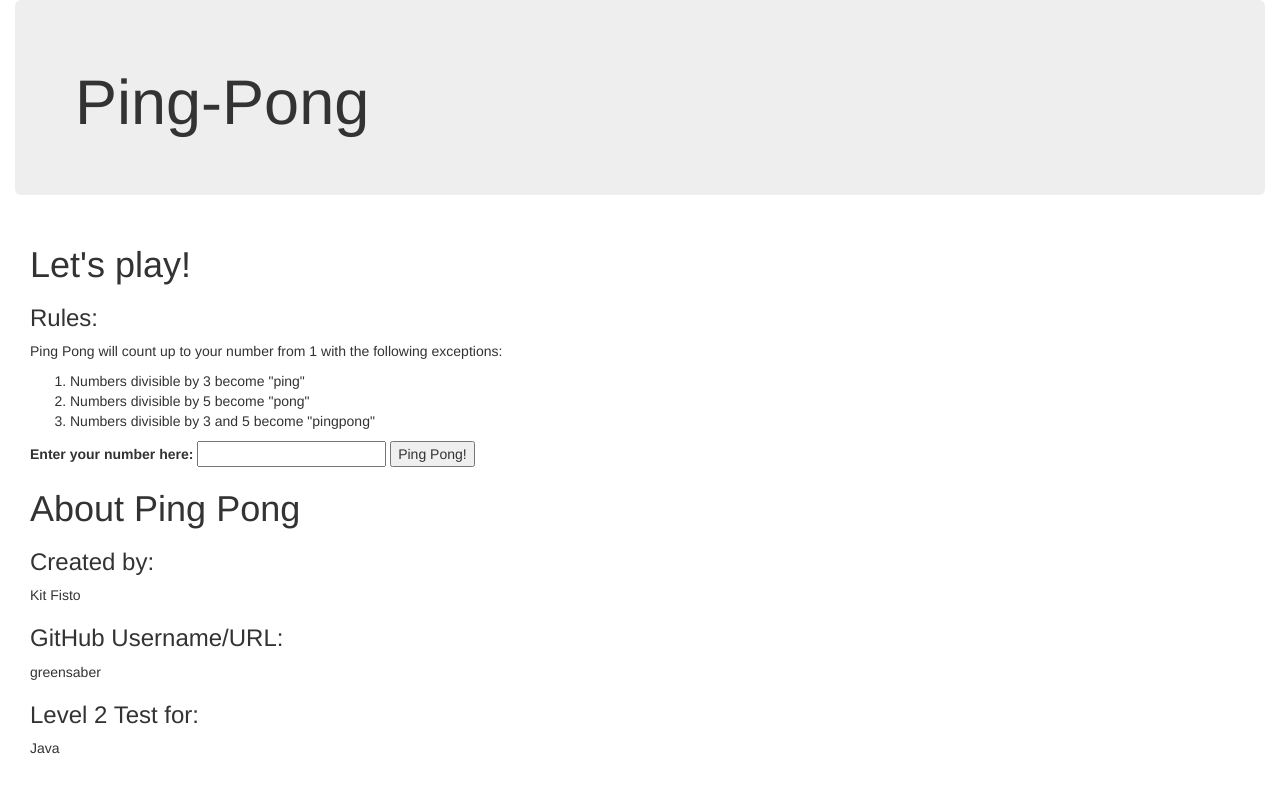
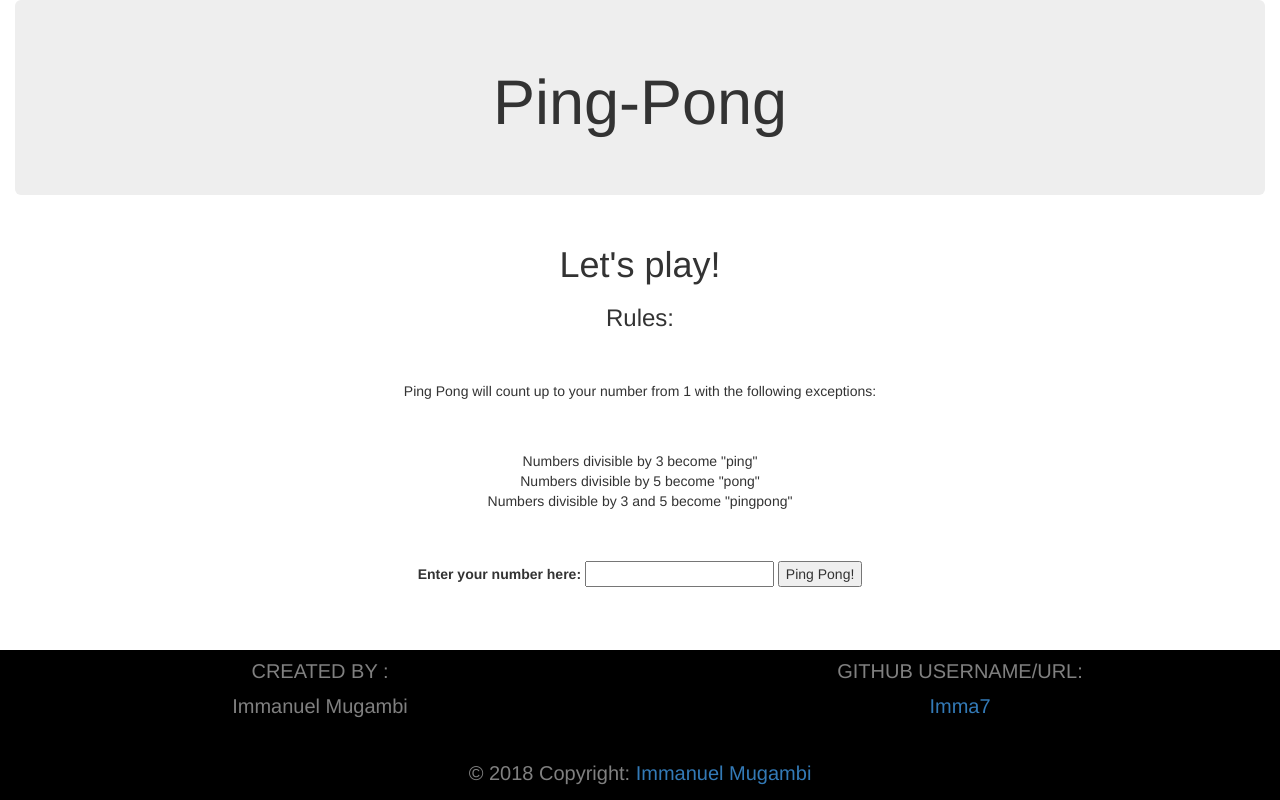
Before and after one commit to Imma7/Ping-Pong, a plain HTML site: page index.html in a window 1280 px wide. Drawn offline with Linux system fonts and the light colour scheme.

Commit message:
Added styling to the footer

```diff
--- a/css/styles.css
+++ b/css/styles.css
@@ -0,0 +1,18 @@
+#lets-play{
+    background-image: url("../images/background.png");
+}
+
+.page-footer{
+    position:fixed;bottom:0;left:0;right:0;height:150px;
+    background-color: black;
+    color: gray;
+    font-size: 20px;
+}
+
+.text-uppercase{
+    font-size: 20px;
+}
+
+.footer-copyright{
+    color: gray;
+}
--- a/index.html
+++ b/index.html
@@ -7,39 +7,87 @@
 </head>
 <body>
     <div class="container-fluid">
-        <div class="jumbotron">
+        <div class="jumbotron text-center">
             <h1>Ping-Pong</h1>
         </div>
 
-        <div class="container-fluid">
+        <div class="container-fluid text-center" id="let-play">
                 <h1>Let's play!</h1>
                 <h3>Rules:</h3>
+
+                <br>
+                <br>
+
                 <p>Ping Pong will count up to your number from 1 with the following exceptions:</p>
 
-                <ol>
+                <br>
+                <br>
+
+                <ol class="list-unstyled">
                     <li>Numbers divisible by 3 become "ping"</li>
                     <li>Numbers divisible by 5 become "pong"</li>
                     <li>Numbers divisible by 3 and 5 become "pingpong"</li>
                 </ol>
 
-                <form>
-                    <label for="">Enter your number here:</label>
-                    <input type="text">
+                <br>
+                <br>
 
-                    <button type="submit">Ping Pong!</button>
+                <form id="formNum">
+                    <label for="number">Enter your number here:</label>
+                    <input type="text" id="inputNum">
+
+                    <button type="submit" >Ping Pong!</button>
                 </form>
         </div>
 
+        <div id="result"></div>
+
         <div class="container-fluid">
-            <h1>About Ping Pong</h1>
-            <h3>Created by:</h3>
-            <p>Kit Fisto</p>
-            <h3>GitHub Username/URL:</h3>
-            <P>greensaber</P>
-            <h3>Level 2 Test for:</h3>
-            <p>Java</p>
+
+        </div>
+
+        <!--Footer-->
+<footer class="page-footer font-large white pt-4 mt-4">
+
+    <!--Footer Links-->
+    <div class="container-fluid text-center text-md-left">
+        <div class="row">
+
+            <!--First column-->
+            <div class="col-md-6">
+                <h5 class="text-uppercase">Created by :</h5>
+                <p>Immanuel Mugambi</p>
+            </div>
+            <!--/.First column-->
+
+            <!--Second column-->
+            <div class="col-md-6">
+                <h5 class="text-uppercase">GitHub Username/URL:</h5>
+                <!-- <ul class="list-unstyled"> -->
+                    <!-- <p>GitHub Username/URL:  -->
+                        <a href="https://github.com/Imma7">Imma7</a>
+                    <!-- </p> -->
+                <!-- </ul> -->
+            </div>
+            <!--/.Second column-->
         </div>
     </div>
+    <!--/.Footer Links-->
+    <br>
+
+    <!--Copyright-->
+    <div class="footer-copyright py-3 text-center">
+        © 2018 Copyright:
+        <a href="https://github.com/Imma7"> Immanuel Mugambi </a>
+    </div>
+    <!--/.Copyright-->
+
+</footer>
+<!--/.Footer-->
+    </div>
+
+    <script src="js/jquery-3.3.1.js"></script>
+    <script src="js/scripts.js"></script>
 
 </body>
 </html>
--- a/js/scripts.js
+++ b/js/scripts.js
@@ -0,0 +1,22 @@
+// user interface logic
+$(document).ready(function() {
+    $("form#formNum").submit(function(event) {
+        event.preventDefault();
+        var number = parseInt($("input#inputNum").val());
+        var result = formNum(number);
+        $("result").text(result);
+    });
+});
+
+// Business logic
+var formNum = function(pingpong) {
+    if (inputNum%15 === 0) {
+        return pingpong;
+    } else if (inputNum%6 === 0) {
+        return pong;
+    } else if (inputNum%3 === 0) {
+        return ping;
+    } else {
+        return false;
+    }
+};
```
Also changed, not shown: images/Background.png (added), js/jquery-3.3.1.js (renamed from js/jquery-v3.3.1.js).
